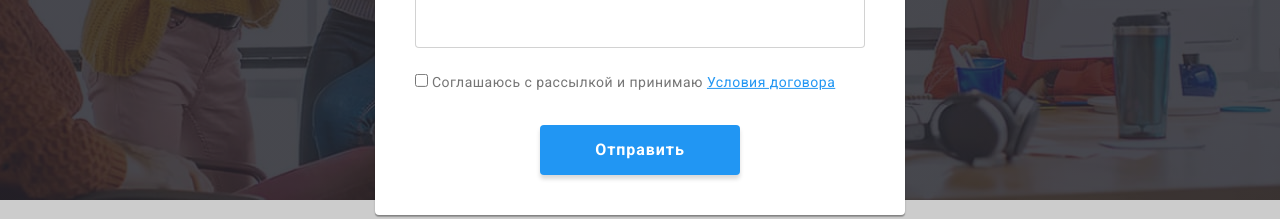
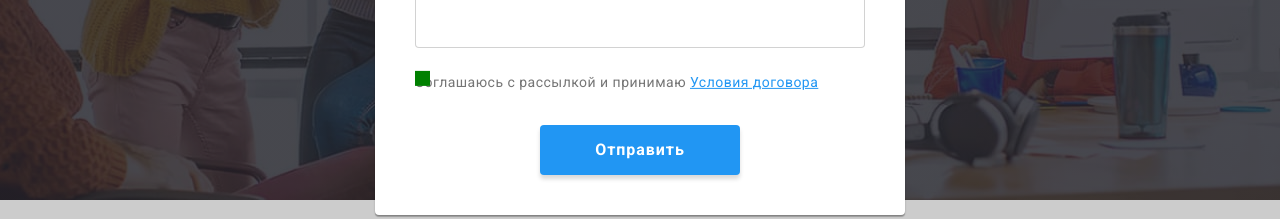
Before and after one commit to andrii-lavrenchuk/goit-markup-hw-06, a plain HTML site: page index.html in a window 1280 px wide. Both pictures are taken after a click on the button "Заказать услугу". Shown: the part 480-699 px from the top of the page. Drawn offline with nearby package versions, Linux system fonts and the light colour scheme.

Commit message:
Adds a piece of custom checkbox

```diff
--- a/css/main.css
+++ b/css/main.css
@@ -554,18 +554,6 @@
   margin-top: 30px;
 }
 
-.policy {
-  font-size: 14px;
-  line-height: 1.71;
-  color: var(--secondary-text-color);
-
-  margin-top: 20px;
-}
-
-.conditions {
-  color: var(--accent-color);
-}
-
 .comment {
   width: 100%;
   height: 120px;
@@ -597,3 +585,44 @@
 /* .form-input:focus ~ .icon {
   fill: var(--accent-color);
 } */
+
+/* Policy */
+.policy {
+  display: inline-block;
+  position: relative;
+  font-size: 14px;
+  line-height: 1.71;
+  color: var(--secondary-text-color);
+
+  margin-top: 20px;
+}
+
+.conditions {
+  color: var(--accent-color);
+}
+
+.checkbox {
+  position: absolute;
+  width: 1px;
+  height: 1px;
+  margin: -1px;
+  border: 0;
+  padding: 0;
+  clip: rect(0 0 0 0);
+  overflow: hidden;
+}
+
+.checkbox-icon {
+  position: absolute;
+  top: 0;
+  left: 0;
+  margin-right: 9px;
+  display: inline-block;
+  height: 15px;
+  width: 15px;
+  background-color: green;
+}
+
+.checkbox:checked + .checkbox-icon {
+  background-color: red;
+}
--- a/index.html
+++ b/index.html
@@ -647,7 +647,7 @@
             <span class="comment-lable form-lable">Комментарий</span>
           </label>
 
-          <div class="policy">
+          <!-- <div class="policy">
             <input
               class="checkbox"
               type="checkbox"
@@ -657,7 +657,19 @@
             />
             <label for="checkbox">Соглашаюсь с рассылкой и принимаю</label>
             <a href="" class="conditions">Условия договора</a>
-          </div>
+          </div> -->
+
+          <label class="policy"
+            >Соглашаюсь с рассылкой и принимаю
+            <input
+              class="checkbox"
+              type="checkbox"
+              name="checkbox"
+              value="policy"
+            />
+            <span class="checkbox-icon"></span>
+            <a href="" class="conditions">Условия договора</a>
+          </label>
 
           <div class="modal-button">
             <button class="close-button" data-modal-close>
```
